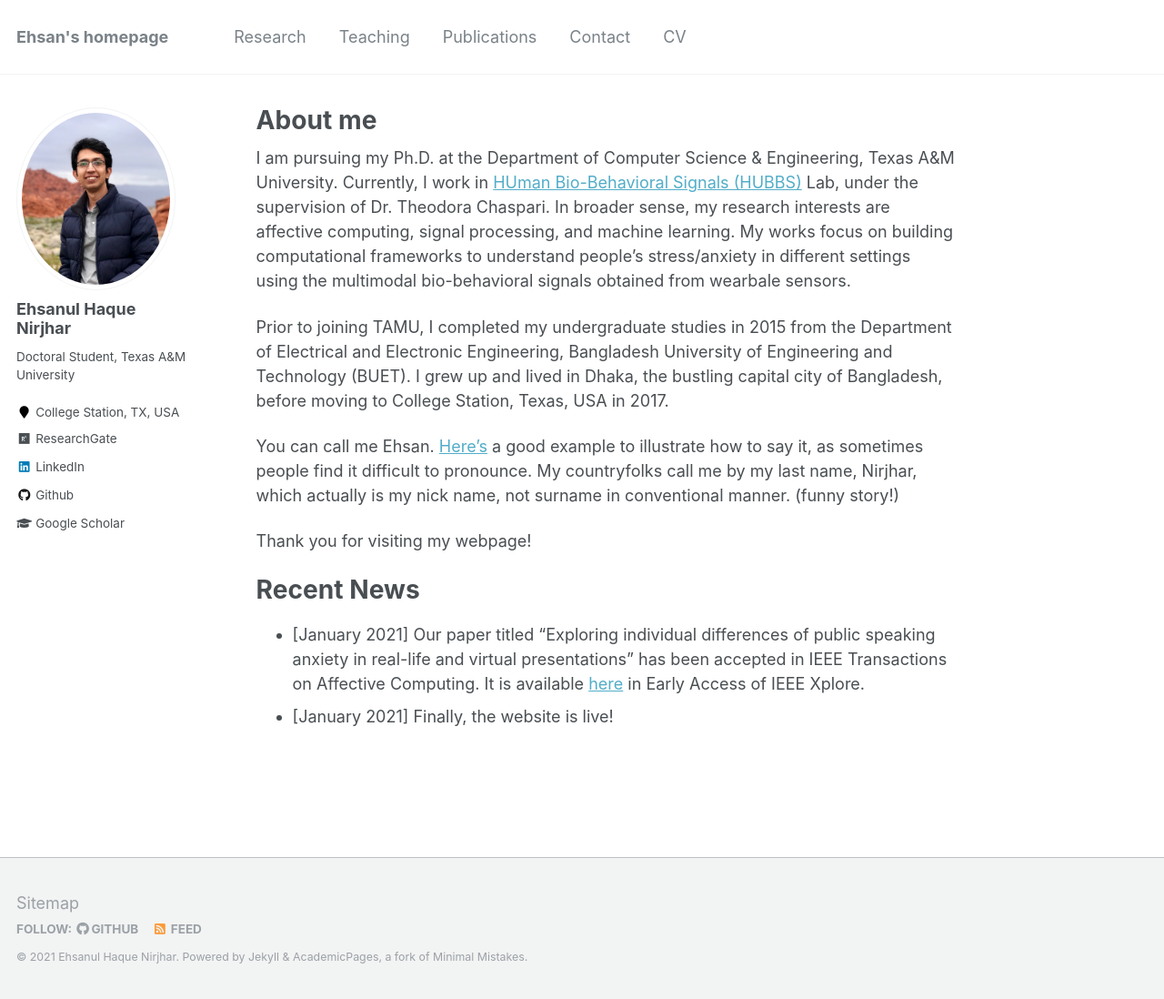
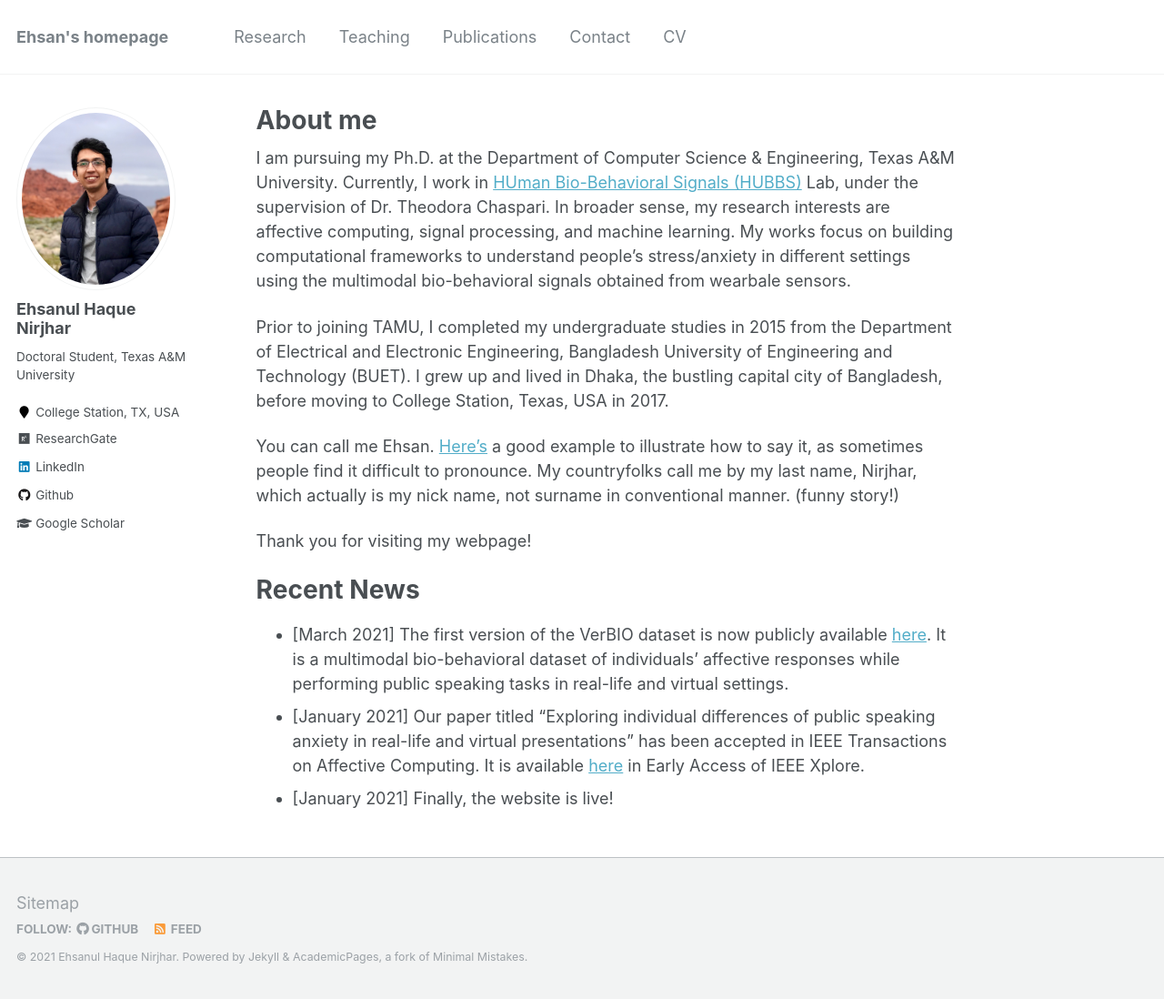
Before and after one commit to Ehsan-Nirjhar/Ehsan-Nirjhar.github.io, a Jekyll site: the page built from _pages/about.md, in a window 1280 px wide and 1098 px high. Shown: the whole window at 91% size. Built offline with Jekyll 4.4.1, drawn with Linux system fonts in a browser that asks for light colours.

Commit message:
news update

```diff
--- a/_pages/about.md
+++ b/_pages/about.md
@@ -25,5 +25,6 @@ Thank you for visiting my webpage!
 
 Recent News
 ======
+* [March 2021] The first version of the VerBIO dataset is now publicly available [here](https://hubbs.engr.tamu.edu/resources/verbio-dataset/). It is a multimodal bio-behavioral dataset of individuals’ affective responses while performing public speaking tasks in real-life and virtual settings.
 * [January 2021] Our paper titled "Exploring individual differences of public speaking anxiety in real-life and virtual presentations" has been accepted in IEEE Transactions on Affective Computing. It is available [here](https://ieeexplore.ieee.org/document/9311251) in Early Access of IEEE Xplore.
 * [January 2021] Finally, the website is live!
```
